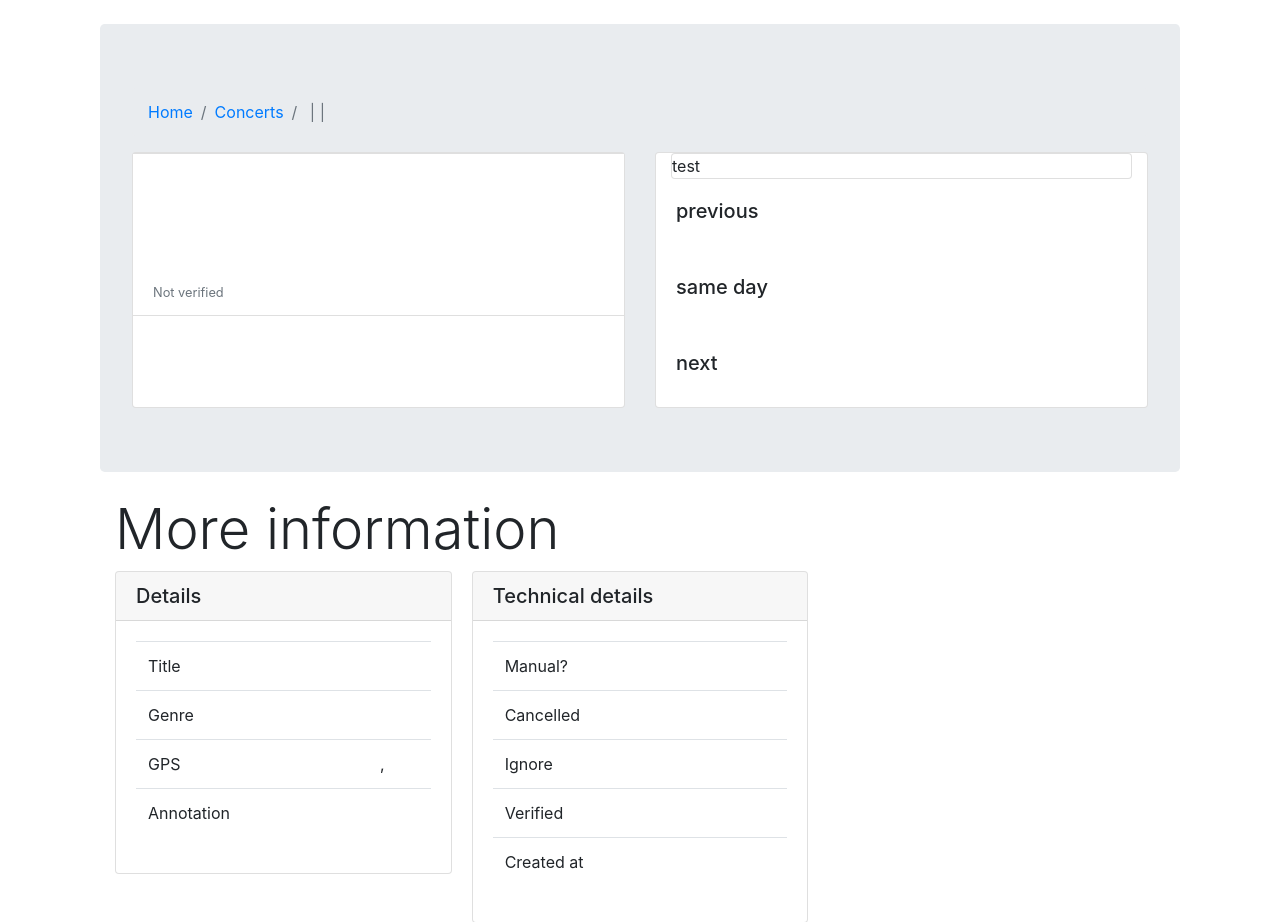
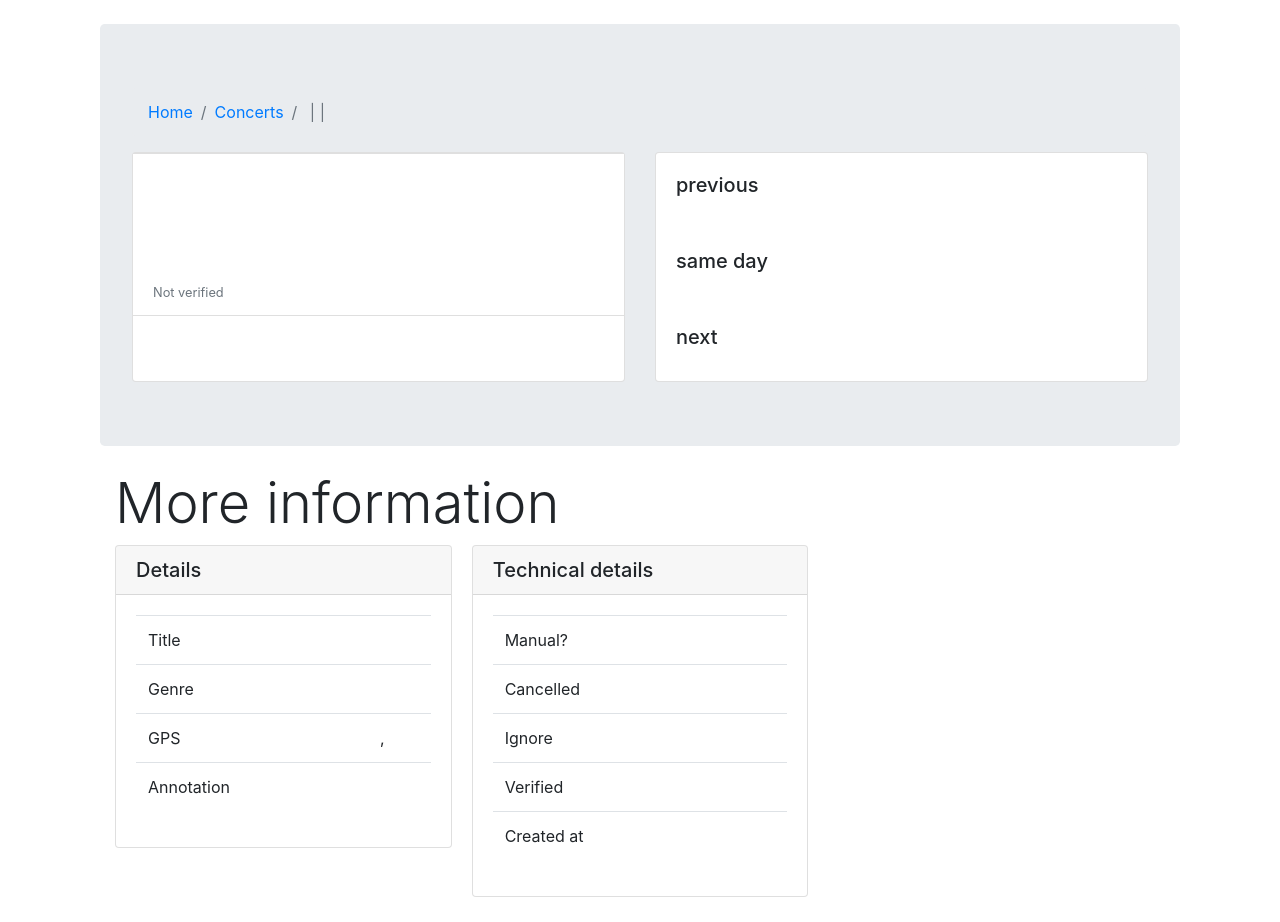
Before and after one commit to Kunstenpunt/havelovewilltravel, a Django app: template hlwtadmin/templates/hlwtadmin/concert_detail.html in a window 1280 px wide. Shown: the part 56-978 px from the top of the page. After the commit the page ends 953 px from the top, so only its background shows below. Run offline with Django 3.2, Linux system fonts and the light colour scheme; the template is opened without the code that fills it, so the values that code supplies are empty; parts of the project's set-up code (start-up, migrations or seed data) failed here and were passed over; some libraries are stand-ins or nearby versions.

Commit message:
requirements

```diff
--- a/hlwtadmin/templates/hlwtadmin/concert_detail.html
+++ b/hlwtadmin/templates/hlwtadmin/concert_detail.html
@@ -73,9 +73,6 @@
         </div>
 
         <div class="card">
-            <div class="card">
-                test
-            </div>
             <div class="card-body">
             <h5 class="card-title">previous</h5>
             <ul class="list-group list-group-flush">
```
